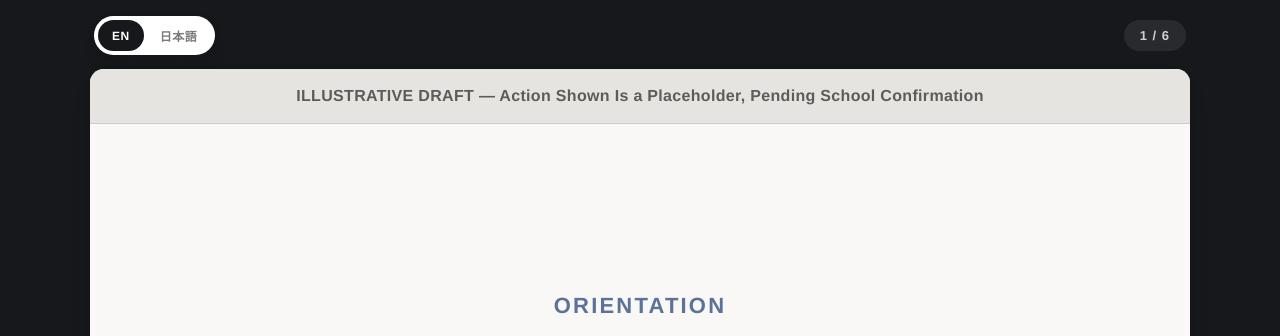
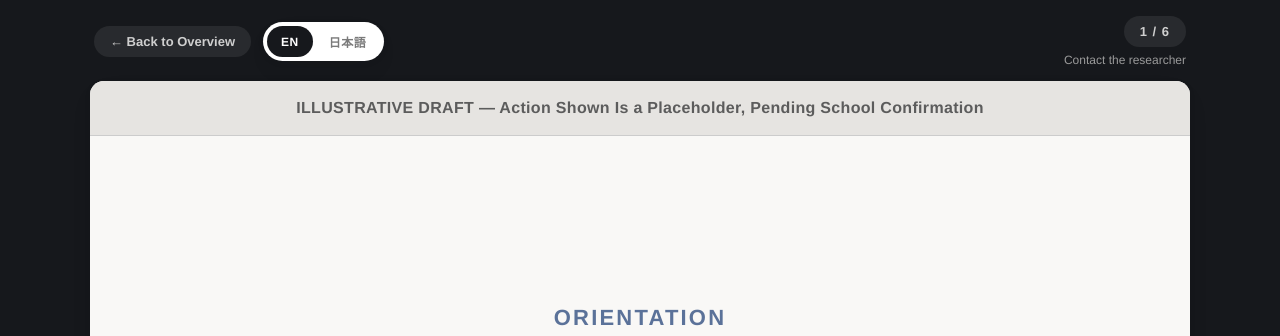
Before and after one commit to afraworld/FSC-cue-recognition-walkthrough, a plain HTML site: page walkthrough_index.html in a window 1280 px wide. Shown: the top 336 px of the page. Drawn offline with Linux system fonts and the light colour scheme.

Commit message:
Add files via upload

```diff
--- a/walkthrough_index.html
+++ b/walkthrough_index.html
@@ -43,6 +43,8 @@
     align-items: center;
     justify-content: space-between;
     padding: 0 4px 14px;
+    flex-wrap: wrap;
+    gap: 10px;
   }
   .lang-switch {
     display: flex;
@@ -55,11 +57,36 @@
   .lang-switch button {
     border: none; background: transparent; font-size: 12px; font-weight: 700;
     letter-spacing: 0.5px; padding: 7px 14px; border-radius: 999px; cursor: pointer;
-    color: var(--muted); font-family: Helvetica, Arial, sans-serif;
+    color: var(--muted); font-family: Helvetica, Arial, sans-serif; white-space: nowrap;
   }
   .lang-switch button.active { background: #16181c; color: #fff; }
   .lang-switch button:focus-visible { outline: 2px solid var(--accent); outline-offset: 2px; }
 
+  .back-link {
+    display: inline-flex;
+    align-items: center;
+    gap: 6px;
+    color: #cfcfcf;
+    font-size: 13px;
+    font-weight: 600;
+    text-decoration: none;
+    background: rgba(255,255,255,0.08);
+    padding: 8px 16px;
+    border-radius: 999px;
+    white-space: nowrap;
+  }
+  .back-link:hover { background: rgba(255,255,255,0.16); }
+  .back-link:focus-visible { outline: 2px solid var(--accent); outline-offset: 2px; }
+
+  .contact-link {
+    color: #9a9a9a;
+    font-size: 12px;
+    text-decoration: none;
+  }
+  .contact-link:hover { color: #cfcfcf; text-decoration: underline; }
+
+  .topbar-left { display: flex; align-items: center; gap: 12px; }
+  .topbar-right { display: flex; flex-direction: column; align-items: flex-end; gap: 6px; }
   .slide-counter {
     color: #cfcfcf;
     font-size: 13px;
@@ -250,6 +277,15 @@
   .dot { width: 8px; height: 8px; border-radius: 50%; background: rgba(255,255,255,0.25); cursor: pointer; border: none; padding: 0; }
   .dot.active { background: #fff; }
 
+  @media (max-width: 640px) {
+    .topbar { justify-content: center; }
+    .topbar-left { flex-wrap: wrap; justify-content: center; }
+    .topbar-right { align-items: center; width: 100%; }
+    .back-link { font-size: 12px; padding: 7px 12px; }
+    .lang-switch button { padding: 6px 11px; font-size: 11px; }
+    .contact-link { font-size: 11px; }
+  }
+
   @media (prefers-reduced-motion: reduce) {
     .lamp-icon, .blind-slats, .object-cup, .object-pencil, .pov-box, .poster, .door-panel {
       animation: none !important;
@@ -260,11 +296,23 @@
 <body class="lang-en" id="body-root">
 
   <div class="topbar">
-    <div class="lang-switch" role="group" aria-label="Language / 言語">
-      <button type="button" id="btn-en" class="active" onclick="setLang('en')">EN</button>
-      <button type="button" id="btn-jp" onclick="setLang('jp')">日本語</button>
+    <div class="topbar-left">
+      <a class="back-link" href="https://afraworld.github.io/first-second-calibration/">
+        <span class="lang-en-txt">&larr; Back to Overview</span>
+        <span class="lang-jp-txt">&larr; 概要ページへ戻る</span>
+      </a>
+      <div class="lang-switch" role="group" aria-label="Language / 言語">
+        <button type="button" id="btn-en" class="active" onclick="setLang('en')">EN</button>
+        <button type="button" id="btn-jp" onclick="setLang('jp')">日本語</button>
+      </div>
     </div>
-    <div class="slide-counter"><span id="counter-cur">1</span> / <span id="counter-total">6</span></div>
+    <div class="topbar-right">
+      <div class="slide-counter"><span id="counter-cur">1</span> / <span id="counter-total">6</span></div>
+      <a class="contact-link" href="mailto:julianagras@gmail.com?subject=First-Second%20Calibration%20%E2%80%94%20Question">
+        <span class="lang-en-txt">Contact the researcher</span>
+        <span class="lang-jp-txt">研究者へのお問い合わせ</span>
+      </a>
+    </div>
   </div>
 
   <div class="stage-wrap">
```
